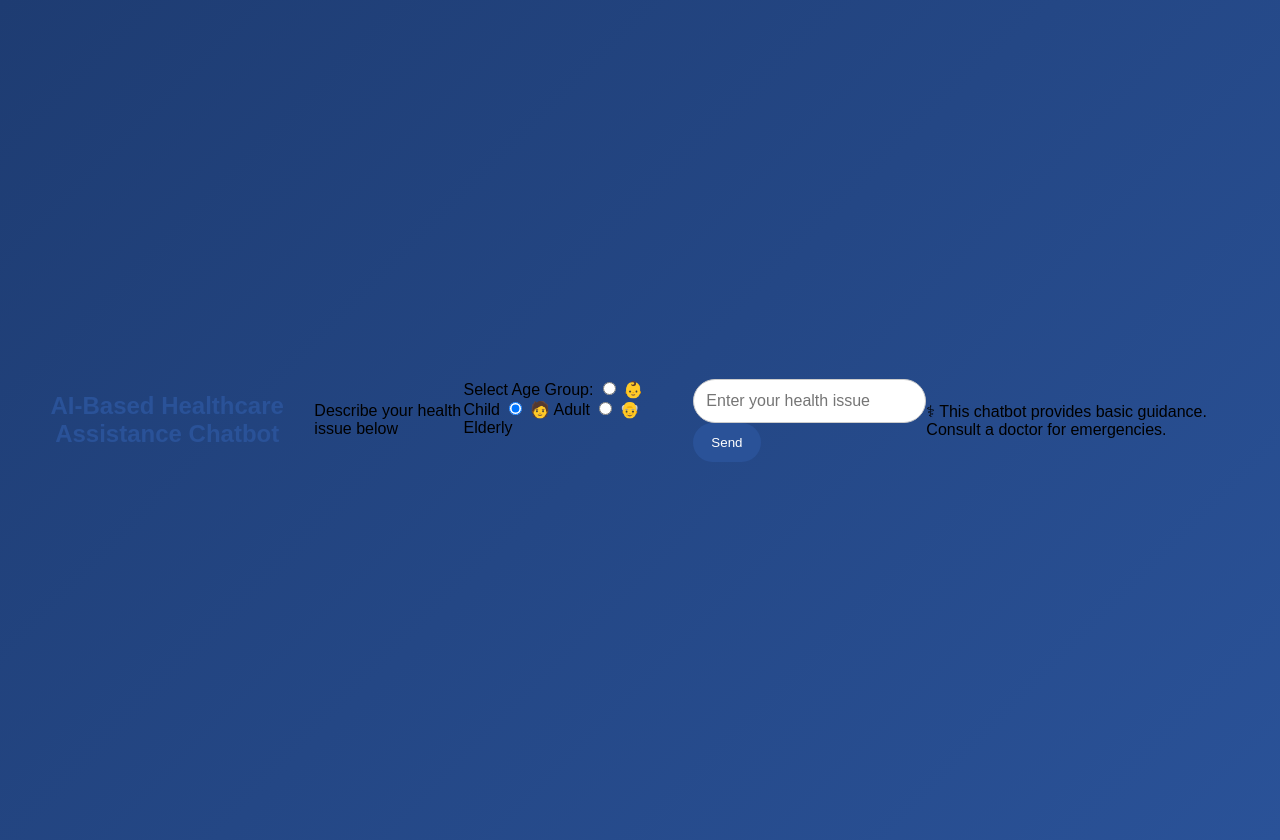
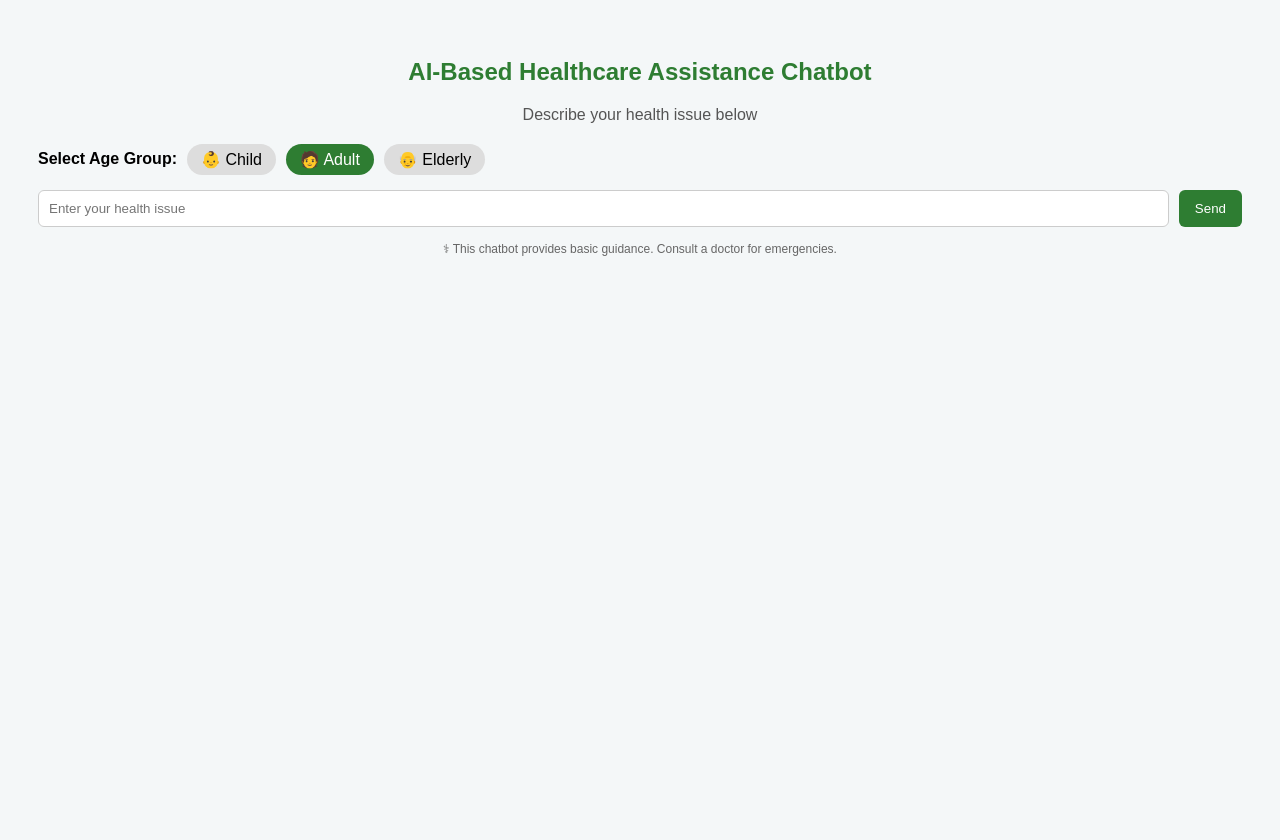
Before and after one commit to rema-tlau/Dr-Kunia, a Flask app: page / in a window 1280 px wide. After the commit the page ends 256 px from the top, so only its background shows below. Run offline with Flask 3, Linux system fonts and the light colour scheme.

Commit message:
Add age-based intents, responses, and UI updates

```diff
--- a/static/style.css
+++ b/static/style.css
@@ -1,82 +1,89 @@
 body {
     font-family: Arial, sans-serif;
-    background: linear-gradient(135deg, #1e3c72, #2a5298);
-    min-height: 100vh;
-    margin: 0;
-    padding: 20px;
-    display: flex;
-    justify-content: center;
-    align-items: center;
-}
-
-.container {
-    background: #ffffff;
-    width: 100%;
-    max-width: 500px;
-    border-radius: 15px;
-    padding: 20px;
-    box-shadow: 0 10px 30px rgba(0,0,0,0.2);
+    background: #f4f7f8;
+    padding: 30px;
 }
 
 h2 {
+    color: #2e7d32;
     text-align: center;
-    color: #2a5298;
+}
+
+.subtitle {
+    text-align: center;
+    color: #555;
     margin-bottom: 20px;
 }
 
-form {
+.age-selector {
+    display: flex;
+    gap: 10px;
+    align-items: center;
+    margin-bottom: 15px;
+}
+
+.age-selector span {
+    font-weight: bold;
+}
+
+.age-selector input {
+    display: none;
+}
+
+.age-selector label {
+    padding: 6px 14px;
+    border-radius: 20px;
+    background: #ddd;
+    cursor: pointer;
+}
+
+.age-selector input:checked + label {
+    background: #2e7d32;
+    color: white;
+}
+
+.input-area {
     display: flex;
     gap: 10px;
 }
 
 input[type="text"] {
     flex: 1;
-    padding: 12px;
-    border-radius: 25px;
+    padding: 10px;
+    border-radius: 6px;
     border: 1px solid #ccc;
-    font-size: 16px;
 }
 
 button {
-    background: #2a5298;
+    background: #2e7d32;
     color: white;
     border: none;
-    padding: 12px 18px;
-    border-radius: 25px;
+    padding: 10px 16px;
+    border-radius: 6px;
     cursor: pointer;
 }
 
-button:hover {
-    background: #1e3c72;
-}
-
-.chat {
+.chat-box {
     margin-top: 20px;
 }
 
 .user-msg {
-    background: #e3f2fd;
-    padding: 12px;
-    border-radius: 15px;
-    margin-bottom: 10px;
+    background: #4caf50;
+    color: white;
+    padding: 10px;
+    border-radius: 12px;
+    margin-bottom: 8px;
 }
 
 .bot-msg {
-    background: #f1f1f1;
-    padding: 12px;
-    border-radius: 15px;
+    background: #e3f2fd;
+    padding: 10px;
+    border-radius: 12px;
 }
 
-@media (max-width: 480px) {
-    body {
-        padding: 10px;
-    }
-
-    h2 {
-        font-size: 18px;
-    }
-
-    input[type="text"] {
-        font-size: 14px;
-    }
+.disclaimer {
+    margin-top: 15px;
+    font-size: 12px;
+    color: #666;
+    text-align: center;
 }
```
